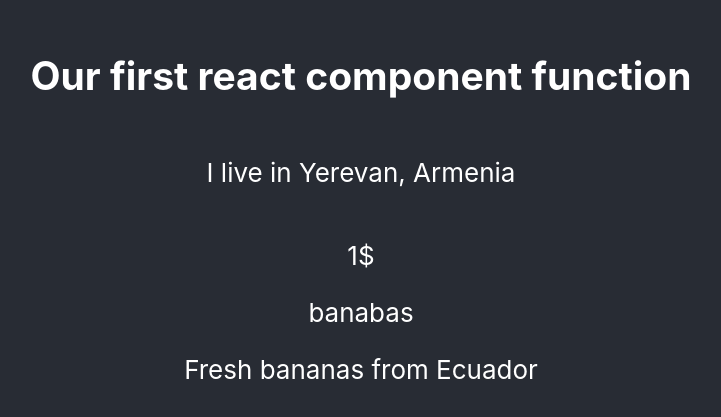
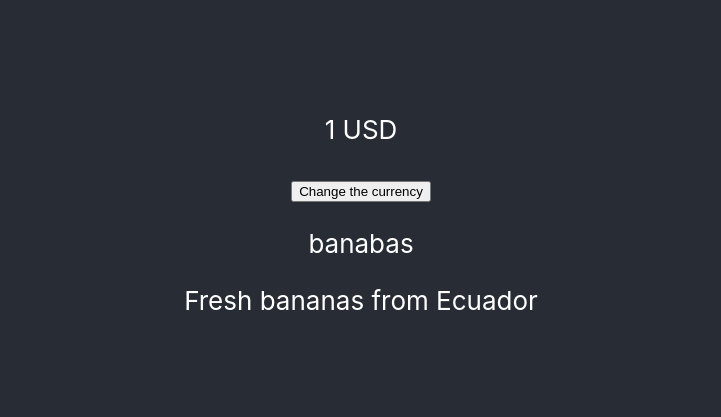
Before and after one commit to avetiq/reactCourse, a React (Create React App) app: page / in a window 1280 px wide. Shown: the part 185-602 px from the top of the page, without its empty margins (279-1000 px from the left). Built offline with nearby package versions, Linux system fonts and the light colour scheme.

Commit message:
lesson 7

```diff
--- a/src/App.js
+++ b/src/App.js
@@ -1,21 +1,13 @@
 import './App.css';
 import Address from './Address';
-import Product from './Product';
+import Product from './lesson7/Product';
 import {Title} from './Title';
 
 function App() {
   return (
     <div className="App">
       <header className="App-header">
-        <Title
-        name='Our first react component function'
-        />
-        <Address
-        city='Yerevan'
-        country='Armenia'
-        />
-
-        <Product name='banabas' price='1$' description='Fresh bananas from Ecuador' />
+        <Product name='banabas' price={1} description='Fresh bananas from Ecuador' />
       </header>
     </div>
   );
--- a/src/Price.js
+++ /dev/null
@@ -1,19 +0,0 @@
-import React from 'react';
-
-class Price extends React.Component{
-    constructor(props){
-        //Component parent class's constructer is props
-        //in this way we initialize Component's class this.props
-        //that inherited in Price class, and in render() with this.props
-        //we can use this.props value
-        super(props);
-    }
-
-    render(){
-        return(
-            <p>{this.props.price}</p>
-        );
-    }
-}
-
-export default Price;
--- /dev/null
+++ b/src/lesson7/Price.js
@@ -0,0 +1,44 @@
+import React from 'react';
+
+class Price extends React.Component{
+    constructor(props){
+        //Component parent class's constructer is props
+        //in this way we initialize Component's class this.props
+        //that inherited in Price class, and in render() with this.props
+        //we can use this.props value
+        super(props);
+        this.handleClick = this.handleClick.bind(this);
+        this.state = {
+            currency: 'USD',
+            price: this.props.price,
+        };
+
+    }
+
+    handleClick(){
+        let money;
+        let currency;
+        if(this.state.currency === 'USD'){
+            money = this.state.price * 500;
+            currency = 'AMD'
+        }else{
+            currency = 'USD'
+            money = this.state.price / 500;
+        }
+
+        return this.setState({price: money, currency: currency});
+    }
+
+    render(){
+        console.log(this.state)
+        return(
+            <div>
+            <p>{this.state.price} {this.state.currency}</p>
+            <button onClick={this.handleClick}>Change the currency</button>
+
+            </div>
+        );
+    }
+}
+
+export default Price;
--- a/src/Product.js
+++ b/src/lesson7/Product.js
@@ -14,7 +14,9 @@ class Product extends React.Component{
     render(){
         return(
             <div>
+            <p>
             <Price price={this.props.price}/>
+            </p>
             <Name name={this.props.name}/>
             <Description description={this.props.description}/>
             </div>
```
Also changed, not shown: src/lesson7/Description.js (renamed from src/Description.js), src/lesson7/Name.js (renamed from src/Name.js).
